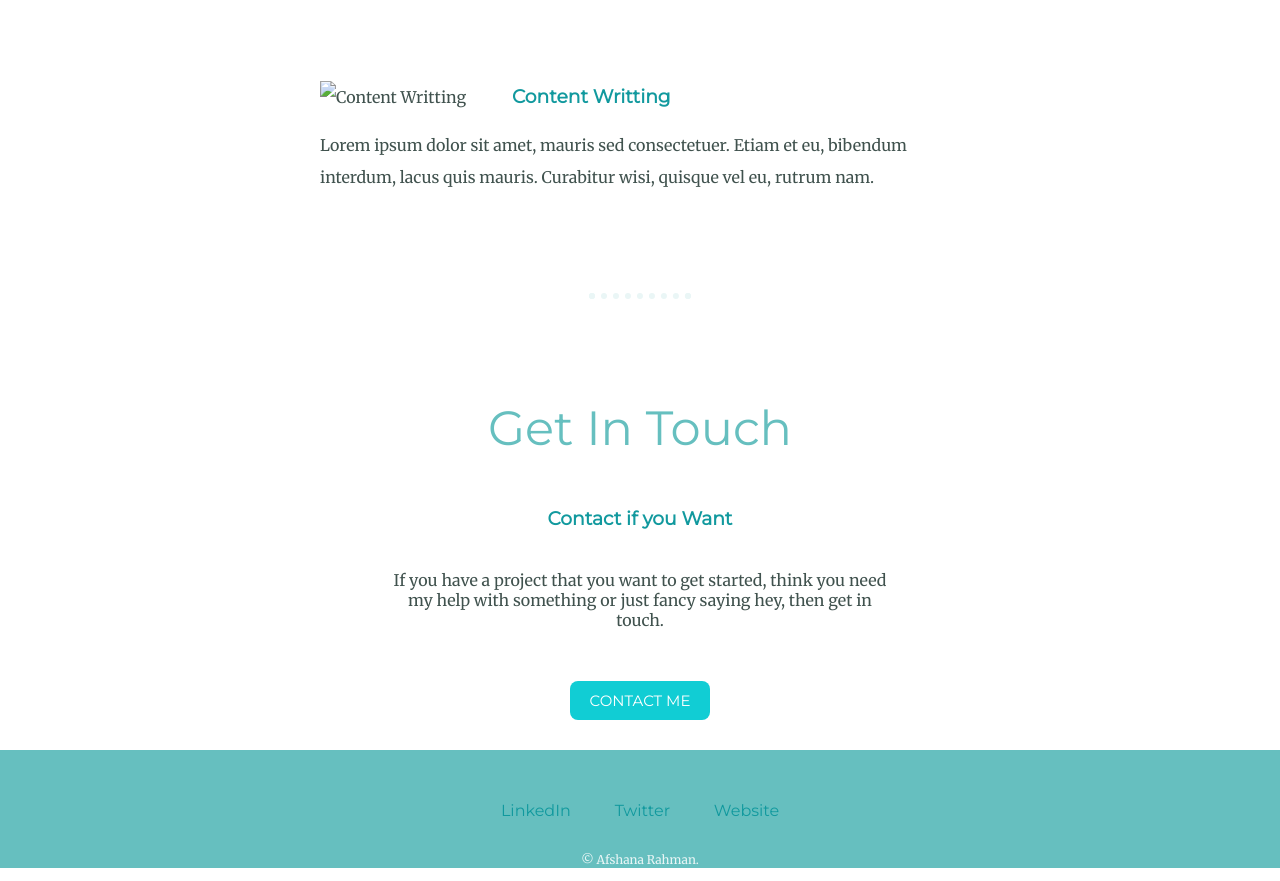
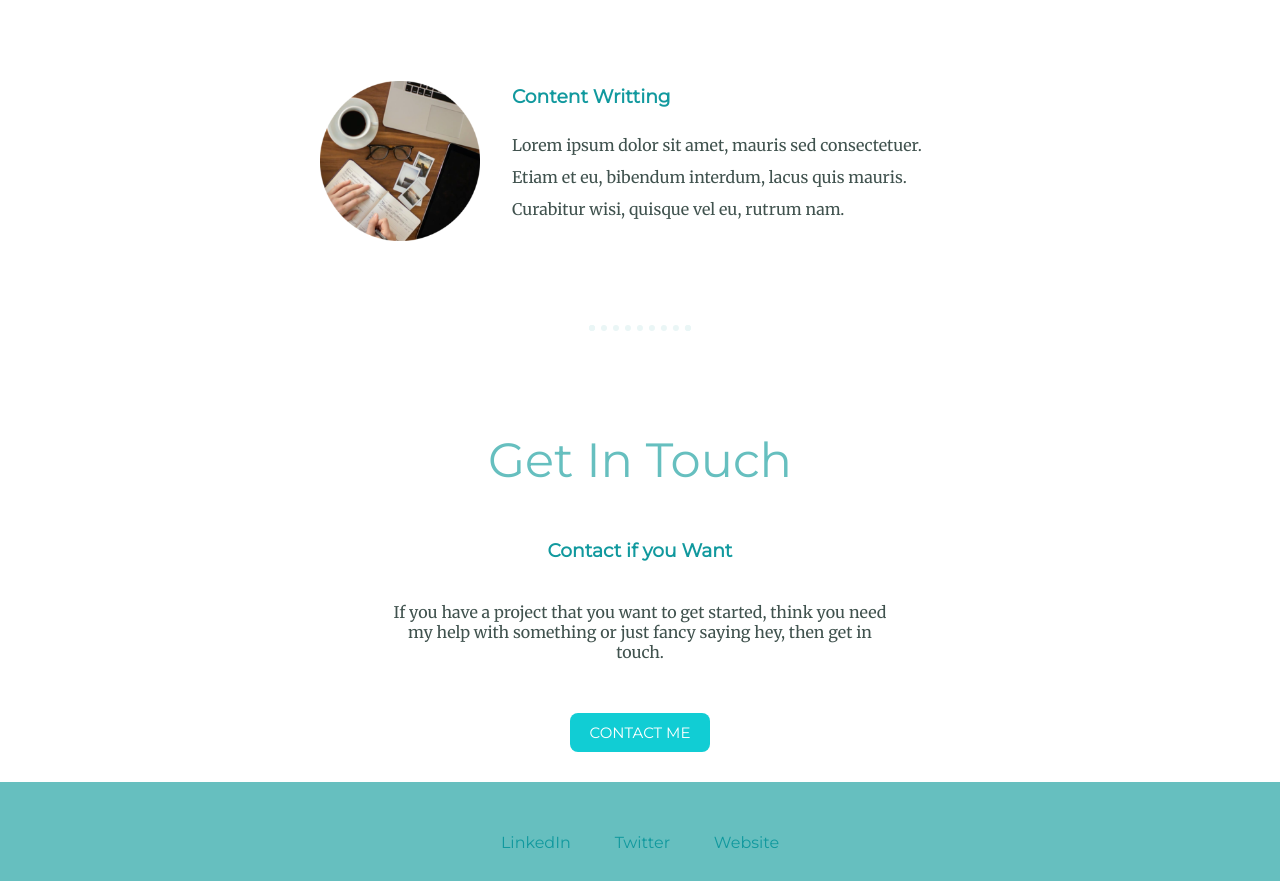
Before and after one commit to ARahmanIsha/MyProtfolio, a plain HTML site: page index.html in a window 1280 px wide. Shown: the part 1806-2687 px from the top of the page. Drawn offline with Linux system fonts and the light colour scheme.

Commit message:
Update index.html

```diff
--- a/index.html
+++ b/index.html
@@ -32,7 +32,7 @@
           <p>Lorem ipsum dolor sit amet, quis in duis, iaculis id felis. Consectetuer vestibulum, nunc urna lectus, erat ligula. Hendrerit nam, lectus ante, ut lorem eros.</p>
         </div>
         <div class="skill-row">
-          <img class="Content" src="Cimages\Hnet.com-image (1).png" alt="Content Writting">
+          <img class="Content" src="images\Hnet.com-image (1).png" alt="Content Writting">
           <h3>Content Writting</h3>
           <p>Lorem ipsum dolor sit amet, mauris sed consectetuer. Etiam et eu, bibendum interdum, lacus quis mauris. Curabitur wisi, quisque vel eu, rutrum nam.</p>
         </div>
```
